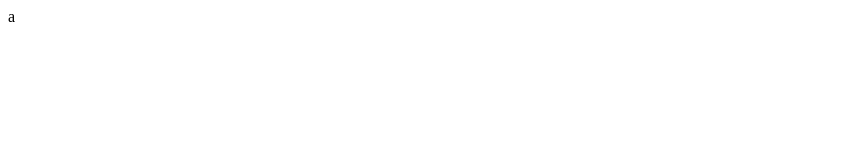
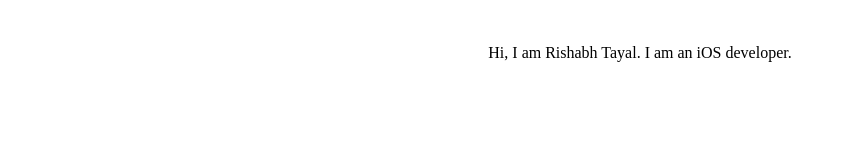
Before and after one commit to RishabhTayal/rishabhtayal.github.io, a plain HTML site: page index.html in a window 1280 px wide. Shown: the whole page, without its empty margins (0-846 px from the left). Drawn offline with Linux system fonts and the light colour scheme.

Commit message:
added some css

```diff
--- a/index.html
+++ b/index.html
@@ -1 +1,11 @@
-a
+<!DOCTYPE html PUBLIC "-//W3C//DTD HTML 4.01//EN">
+<html>
+<head>
+	<link rel="stylesheet" href="style.css">
+</head>
+<body>
+<div>
+	Hi, I am Rishabh Tayal. I am an iOS developer.
+</div>
+</body>
+</html>
--- /dev/null
+++ b/style.css
@@ -0,0 +1,6 @@
+div {
+  height: 90px;
+  line-height: 90px;
+  text-align: center;
+  /*border: 2px dashed #f69c55;*/
+}
```
Also changed, not shown: 1 other file.
